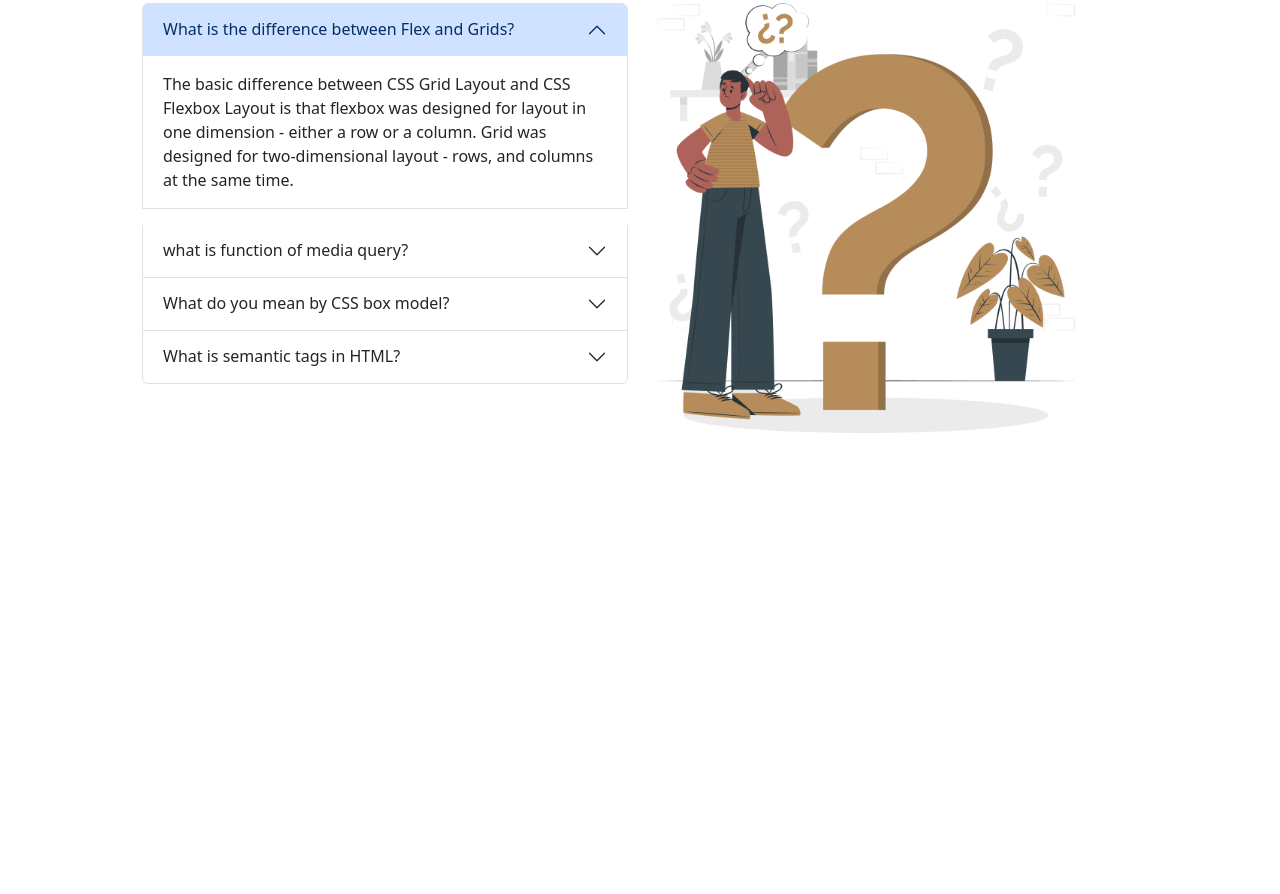
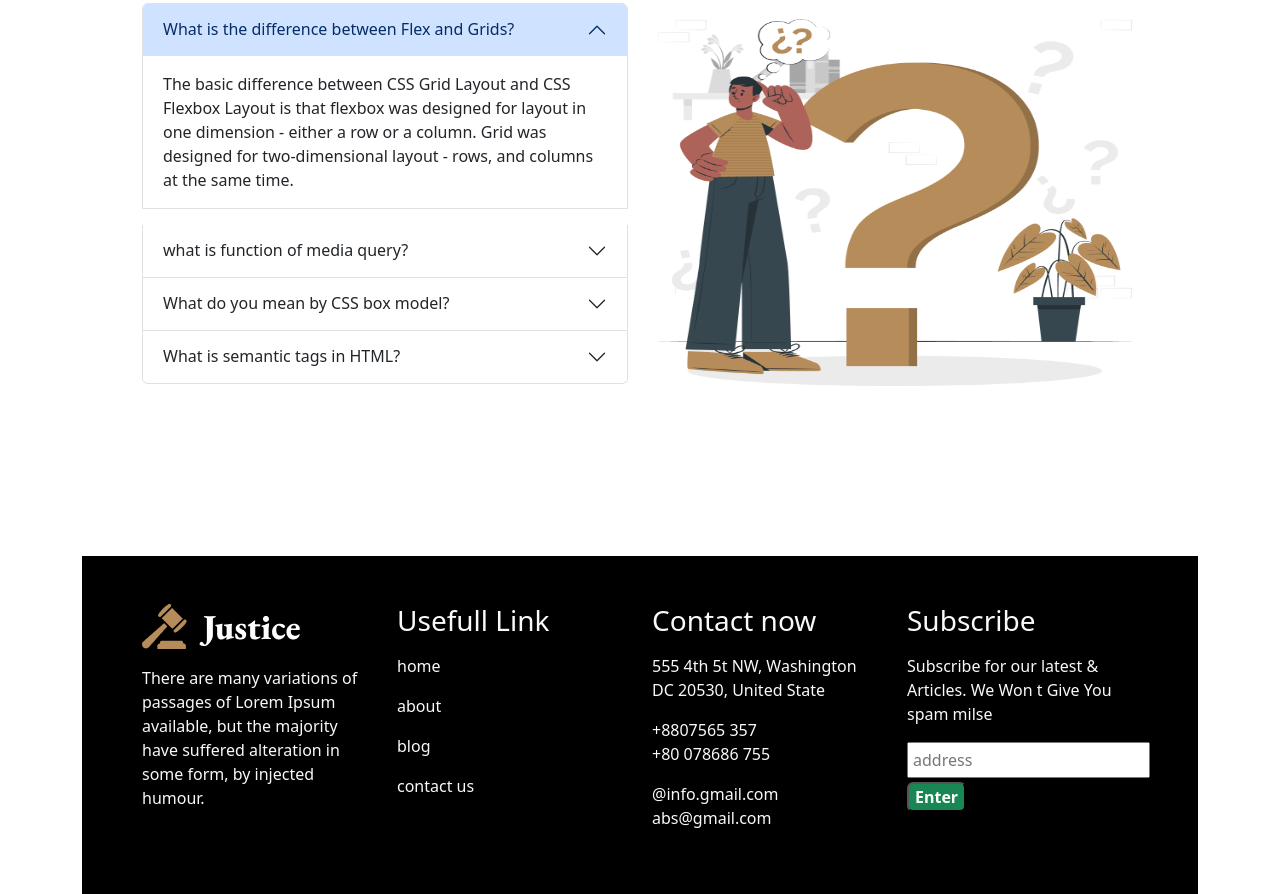
Before and after one commit to abusayedwd/justice-low, a plain HTML site: page index.html in a window 1280 px wide. Shown: the part 1544-2438 px from the top of the page. Before the commit the page ends 2169 px from the top, so only its background shows below. Drawn offline with nearby package versions, Linux system fonts and the light colour scheme.

Commit message:
added-footer

```diff
--- a/index.html
+++ b/index.html
@@ -10,7 +10,7 @@
   </head>
 
 
-  <body class=" container">
+  <body class="container">
      <!-- nav & benner section ......... -->
         <header>
         <nav class="navbar navbar-expand-lg mt-3">
@@ -114,7 +114,7 @@
                         suffered alteration in some form, by injected humour</p>
                 </div>
                 <div class="row mt-3 p-5 row-cols-1 row-cols-md-2 ">
-                        <div class="col">
+                        <div class=" col-12">
 
                                 <div class="accordion" id="accordionExample">
 
@@ -175,17 +175,55 @@
                                       </div>
                           </div>
 
-                        <div class="col">
-                         <img class="w-md-50 h-75" src="images/faq.png" alt="">
+                        <div class="col mt-3">
+                         <img class=" w-100 w-md-50 h-75" src="images/faq.png" alt="">
                         </div>
                 </div>
         </section>
      </main>
 
+     <!-- footer section -->
+  <footer class="bg-black">
+        <div class="container">
+                <div class="row row-cols-1 row-cols-md-4 p-5">
+                        <div class="col">
+                        <img src="images/logo.png" alt="">
+                        <p class="text-light mt-3">There are many variations of
+                                passages of Lorem Ipsum
+                                available, but the majority have
+                                suffered alteration in some
+                                form, by injected humour.</p>
+                        </div>
+                        <div class="col text-light">
+                               <h3> Usefull Link</h3>
+                               <p class="mt-3">home</p>
+                               <p>about</p>
+                               <p>blog</p>
+                               <p>contact us</p>
+                        </div>
+                        <div class="col text-light">
+                                <h3>Contact now</h3>
+                                <p class="mt-3">555 4th 5t NW, Washington <br> DC 20530, United State</p>
+                                <p>+8807565 357 <br>+80 078686 755</p>
+                                <p>@info.gmail.com <br>abs@gmail.com</p>
+
+                        </div>
+                        <div class="col text-light">
+                                <h3>Subscribe</h3>
+                                <p class="mt-3">Subscribe for our latest &
+                                        Articles. We Won t Give You spam
+                                        milse<p>
+                                <input class="p-1" type="search" placeholder="address">
+                                <input class="bg-success rounded mt-1 text-white fw-bold" type="button" value="Enter">
+                        </div>
+                </div>
+        </div>
+     </footer>
 
 
 
      <!-- bootstrao js -->
     <script src="https://cdn.jsdelivr.net/npm/bootstrap@5.3.0-alpha1/dist/js/bootstrap.bundle.min.js" integrity="sha384-w76AqPfDkMBDXo30jS1Sgez6pr3x5MlQ1ZAGC+nuZB+EYdgRZgiwxhTBTkF7CXvN" crossorigin="anonymous"></script>
   </body>
+
 </html>
```
